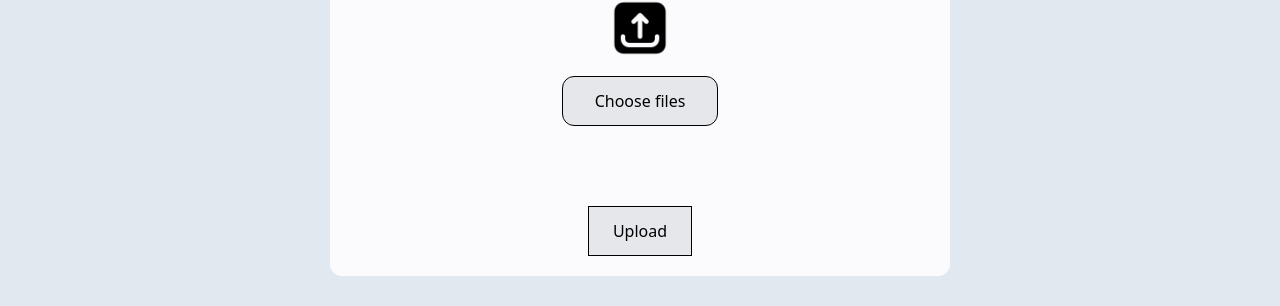
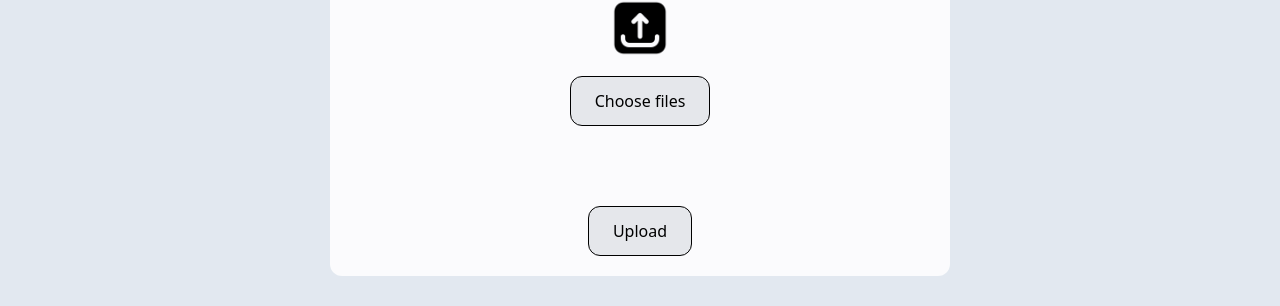
Before and after one commit to ALI-HUP/PicUp-website, a Next.js app: page /headers/upload in a window 1280 px wide. Shown: the part 346-652 px from the top of the page. Built offline with nearby package versions, Linux system fonts and the light colour scheme.

Commit message:
update the project with button component

```diff
--- a/app/headers/upload/page.tsx
+++ b/app/headers/upload/page.tsx
@@ -8,6 +8,7 @@ import Button from "@/components/Button";
 
 const Upload = () => {
   const [imagePreviews, setImagePreviews] = useState<(string | ArrayBuffer | null)[]>([]);
+  const fileInputRef = React.useRef<HTMLInputElement | null>(null);
 
   const handleFileChange = (e: React.ChangeEvent<HTMLInputElement>) => {
     const files = Array.from(e.target.files || []);
@@ -33,6 +34,10 @@ const Upload = () => {
     }
   };
 
+  const handleButtonClick = () => {
+    fileInputRef.current?.click();
+  };
+
   return (
     <div className="flex flex-col min-h-screen">
       <Header />
@@ -46,16 +51,20 @@ const Upload = () => {
 
           <form className="flex flex-col gap-5 items-center">
             <div className="flex justify-center items-center w-full gap-5">
-              <label className="cursor-pointer bg-gray-200 text-black border border-black py-3 px-8 rounded-xl hover:bg-gray-300">
-                Choose files
+              <Button
+                styleType="upload"
+                label="Choose files"
+                type="button"
+                onClick={handleButtonClick}
+              />
               <input
                 type="file"
                 accept="image/*"
+                ref={fileInputRef}
                 onChange={handleFileChange}
                 className="hidden"
                 multiple
               />
-              </label>
             </div>
 
             <div className="flex justify-center gap-5 w-full mt-4">
@@ -71,7 +80,7 @@ const Upload = () => {
             </div>
 
             <div className="flex justify-center mt-6">
-              <Button label="Upload" onClick={() => {}} styleType="upload" />
+              <Button label="Upload" onClick={() => {}} type="submit" styleType="upload" />
             </div>
           </form>
         </div>
--- a/components/Button.tsx
+++ b/components/Button.tsx
@@ -1,20 +1,22 @@
-import React from 'react';
+import React from "react";
 
 interface ButtonProps {
   label: string;
   onClick: () => void;
-  styleType: 'upload' | 'download';
+  styleType: "upload" | "download";
+  type?: "button" | "submit" | "reset";
 }
 
-const Button: React.FC<ButtonProps> = ({ label, onClick, styleType }) => {
+const Button: React.FC<ButtonProps> = ({ label, onClick, styleType, type = "button"}) => {
   const baseStyles = "py-3 px-6";
-  const uploadStyles = "bg-gray-200 text-black hover:bg-gray-300 border border-black";
+  const uploadStyles = "bg-gray-200 text-black hover:bg-gray-300 border rounded-xl border-black";
   const downloadStyles = "bg-blue-600 text-white hover:bg-blue-700";
 
-  const buttonStyles = styleType === 'upload' ? uploadStyles : downloadStyles;
+  const buttonStyles = styleType === "upload" ? uploadStyles : downloadStyles;
 
   return (
     <button
+      type={type}
       className={`${baseStyles} ${buttonStyles}`}
       onClick={onClick}
     >
```
Lines whose indentation alone changed are shown as unchanged.
